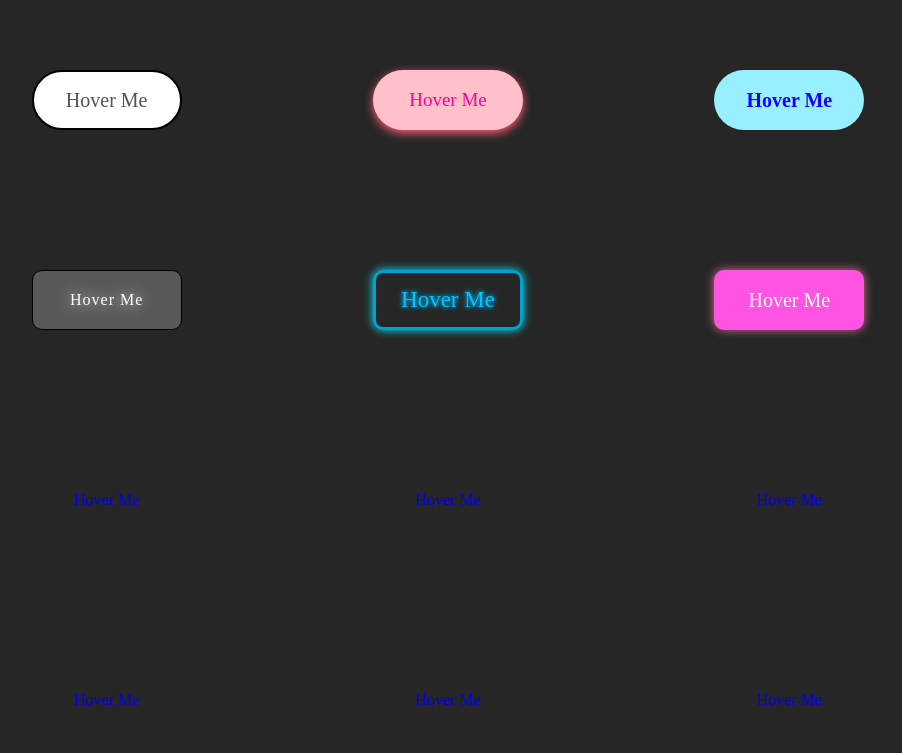
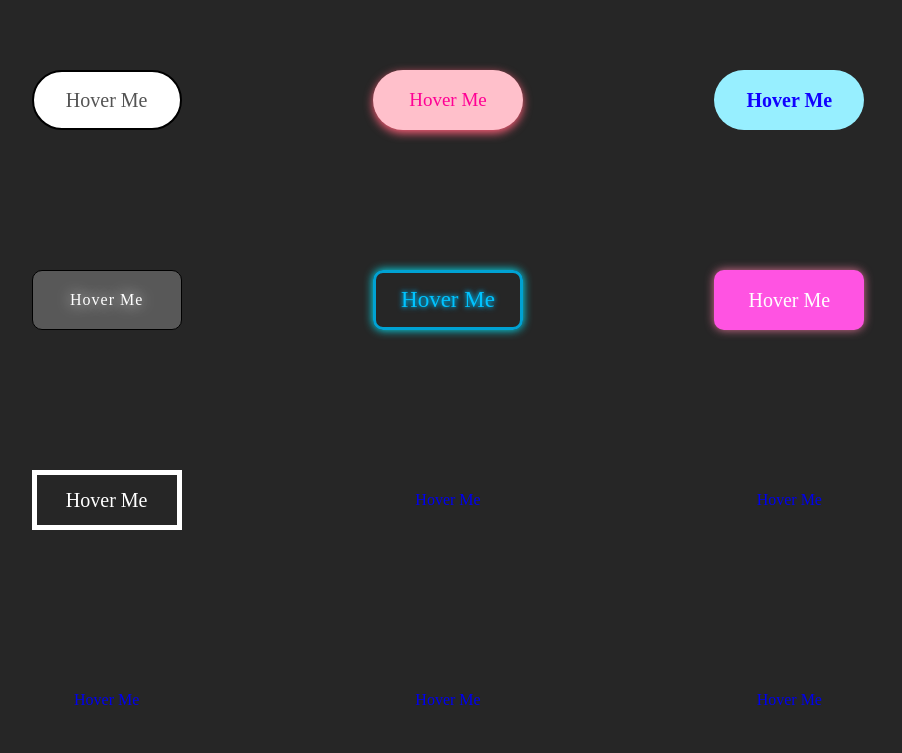
Before and after one commit to Zeynab-jalalian/Hover-Button, a plain HTML site: page index.html in a window 1280 px wide. Shown: the whole page, without its empty margins (192-1094 px from the left). Drawn offline with Linux system fonts and the light colour scheme.

Commit message:
chenge btn3

```diff
--- a/style.css
+++ b/style.css
@@ -233,3 +233,12 @@ ul li{
     box-shadow: 0 0 50px pink;
     -webkit-box-reflect:below 3px linear-gradient(transparent,#ff00aa);
 }
+/* btn type 7*/
+.btn7{
+    border:5px solid #fff;
+}
+.btn7 a{
+    color: white;
+    font-size: 20px;
+    font-weight: 500;
+}
```
